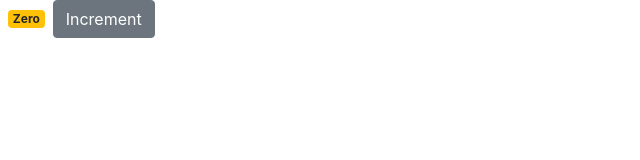
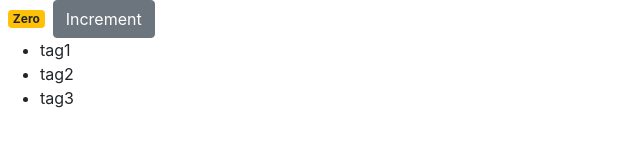
Before and after one commit to EvgenyMinin/React_Counters, a React (Create React App) app: page / in a window 1280 px wide. Shown: the top 160 px of the page, without its empty margins (0-640 px from the left). Built offline with nearby package versions, Linux system fonts and the light colour scheme.

Commit message:
рендеринг списка

```diff
--- a/src/components/Counter.jsx
+++ b/src/components/Counter.jsx
@@ -2,7 +2,8 @@
 
 class Counter extends Component {
     state = {
-        count: 0
+        count: 0,
+        tags: ['tag1', 'tag2', 'tag3']
     };
 
     formatCount() {
@@ -21,6 +22,9 @@
             <React.Fragment>
                 <span className={this.getBadgeClasses()}>{ this.formatCount() }</span>
                 <button className='btn btn-secondary'>Increment</button>
+                <ul>
+                    { this.state.tags.map(tag => <li key={tag}>{tag}</li>) }
+                </ul>
             </React.Fragment>
         );
     }
```
